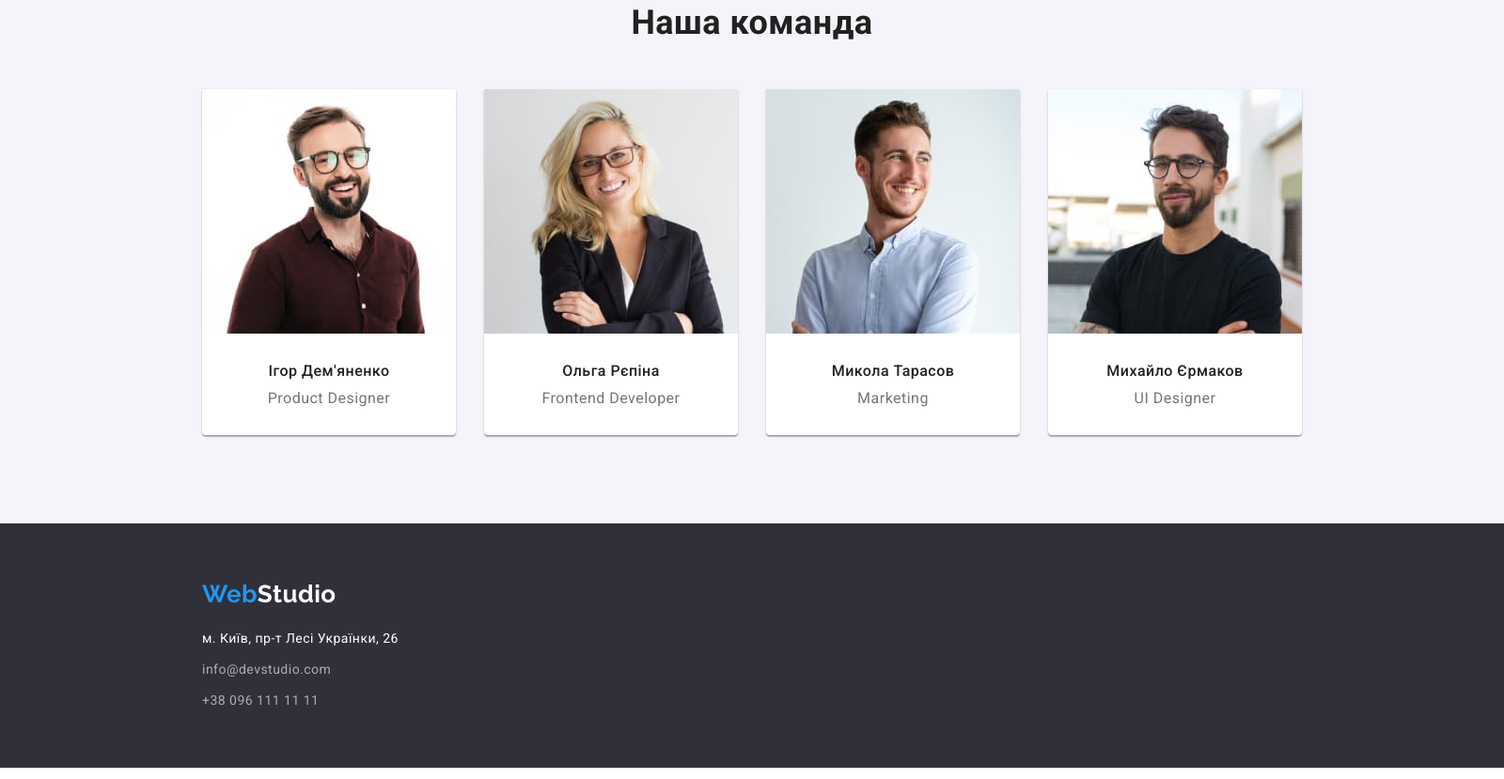
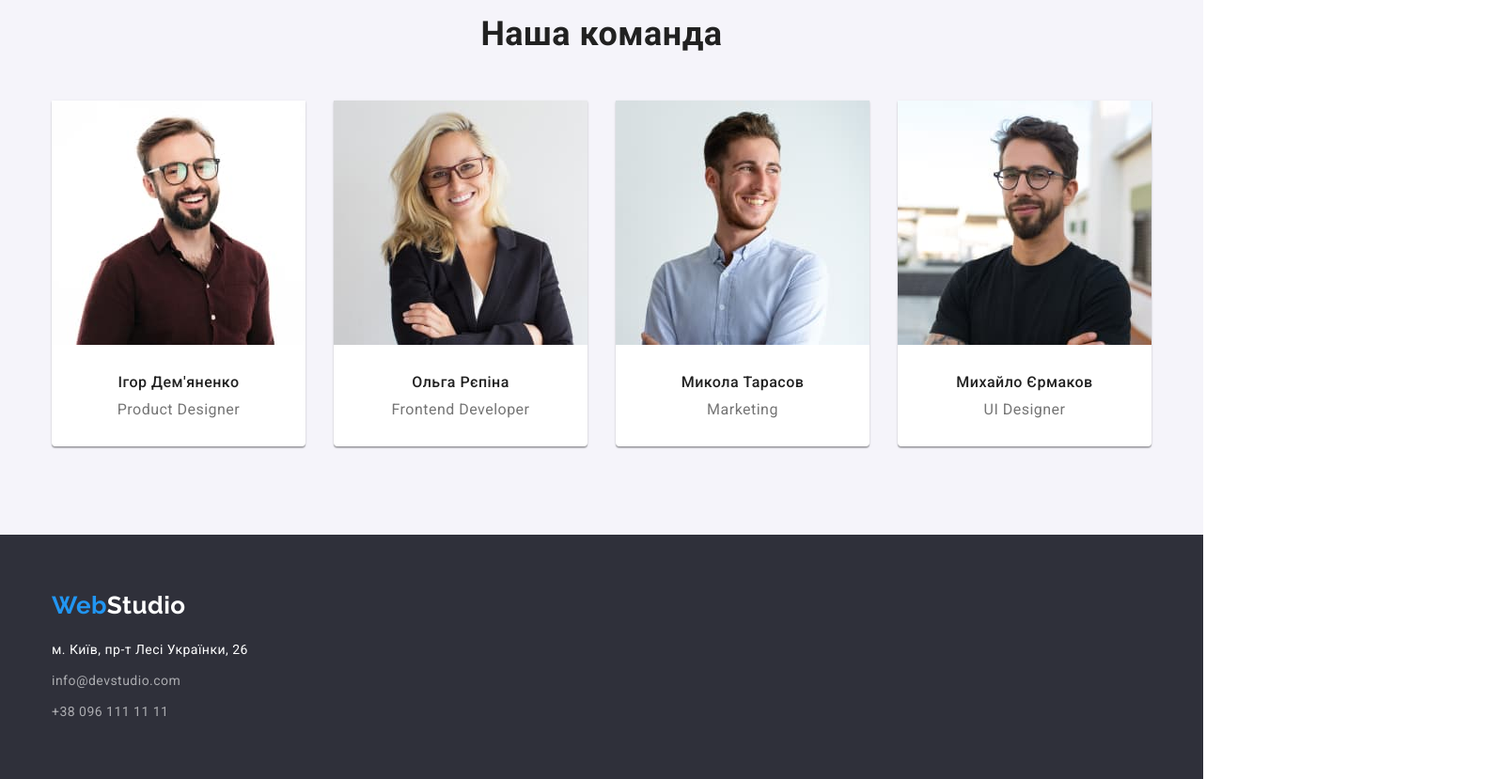
Before and after one commit to OlenaNov/goit-markup-hw-03, a plain HTML site: page index.html in a window 1280 px wide. Shown: the part 1530-2359 px from the top of the page at 94% size, 1600 px wide, since content can reach past the window. Drawn offline with nearby package versions, Linux system fonts and the light colour scheme.

Commit message:
goit-markup-hw-03-correct

```diff
--- a/index.html
+++ b/index.html
@@ -13,7 +13,6 @@
     <link rel="stylesheet" href="./styles.css/styles.css">
 </head>
 <body>
-    <div>
             <header class="header">
                 <div class="container-header container">
                     <nav class="header-nav">
@@ -37,9 +36,7 @@
                 <section class="hero-section">
                     <div class="hero container">
                         <h1 class="hero-title">Ефективні рішення для вашого бізнесу</h1>
-                        <div class="cont-hero-btn">
                             <button type="button" class="hero-btn">Замовити послугу</button>
-                        </div>
                     </div>
                 </section>
                 <section class="sections">
@@ -108,8 +105,8 @@
                 </section>
             </main>
             <footer class="footer">
-                <div class="container-footer">
-                    <a href="./index.html" class="logo link">Web<span class="accent-foot-logo">Studio</span></a>
+                <div class="container">
+                    <a href="./index.html" class="logo link logo-footer">Web<span class="accent-foot-logo">Studio</span></a>
                     <address id="contacts" class="footer-contacts">
                         <ul class="list footer-list-cont">
                             <li class="item"><a href="https://goo.gl/maps/GpJQq3jYcVcDp4Hb8" class="footer-link-addr link">м. Київ, пр-т Лесі
@@ -120,6 +117,5 @@
                     </address>
                 </div>
             </footer>
-    </div>
 </body>
 </html>
--- a/styles.css/styles.css
+++ b/styles.css/styles.css
@@ -18,7 +18,7 @@ background: #FFFFFF99; */
 }
 
 body {
-    width: 1600px;
+    max-width: 1600px;
     margin-right: auto;
     margin-left: auto;
 
@@ -139,19 +139,20 @@ img {
 /* Студія hero */
 
 .hero-section {
-    padding-top: 203px;
-    padding-bottom: 203px;
+    padding-top: 200px;
+    padding-bottom: 200px;
+    text-align: center;
 
     background-color: var(--color-back-secondary);
 }
 
 .hero {
     width: 696px;
-    text-align: center;
-
 }
 
 .hero-title {
+    width: 696px;
+
     font-weight: 900;
     font-size: 44px;
     line-height: 1.36;
@@ -163,11 +164,13 @@ img {
 
 
 .hero-btn {
+    padding: 10px 32px;
     font-family: inherit;
     font-weight: 700;
     font-size: 16px;
     line-height: 1.88;
     letter-spacing: 0.06em;
+
     color: var(--color-light);
     background-color: var(--color-accent);
     box-shadow: 0px 4px 4px var(--color-shadow-card);
@@ -252,7 +255,6 @@ color: var(--color-title);
 
 .list-our-pro .item {
     width: 270px;
-    padding-bottom: 30px;
 
     background-color: var(--color-light);
     box-shadow: 0px 1px 3px rgba(0, 0, 0, 0.12),
@@ -263,7 +265,7 @@ color: var(--color-title);
 
 
 .our-pro-subtitle {
-    margin-top: 30px;
+    padding-top: 30px;
     margin-bottom: 10px;
     text-align: center;
 
@@ -275,30 +277,32 @@ color: var(--color-title);
 }
 
 .our-pro-text {
+    padding-bottom: 30px;
+
     text-align: center;
     font-weight: 400;
     font-size: 16px;
     line-height: 1.19;
+
     color: var(--color-text);
 }
 
 /* Студія footer */
 
 .footer {
+    padding-top: 60px;
+    padding-bottom: 60px;
+
     background-color: var(--color-back-secondary);
 }
 
-.container-footer {
-    padding-top: 60px;
-    padding-right: auto;
-    padding-bottom: 60px;
-    padding-left: 215px;
+.footer-contacts {
+    font-style: normal;
 }
 
-.footer-contacts {
-    margin-top: 20px;
-
-    font-style: normal;
+.logo-footer {
+    display: inline-block;
+    margin-bottom: 20px;
 }
 
 .accent-foot-logo {
@@ -387,9 +391,12 @@ color: var(--color-title);
 .card-text {
     padding: 20px 24px;
     border: 1px solid var(--color-border-card);
+    border-top: none;
 }
 
 .portf-sutitle {
+    margin-bottom: 4px;
+
     font-weight: 700;
     font-size: 18px;
     line-height: 2;
```
Also changed, not shown: portfolio.html (+2 -4 lines).
